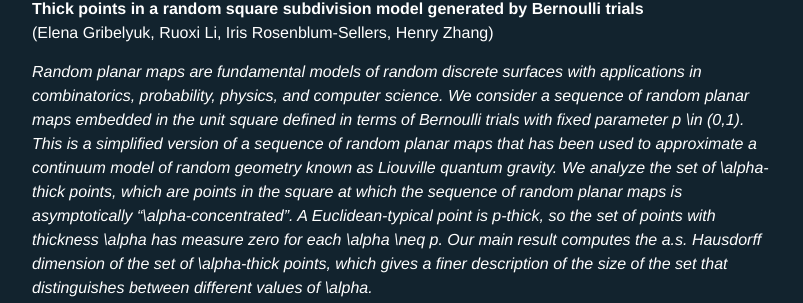
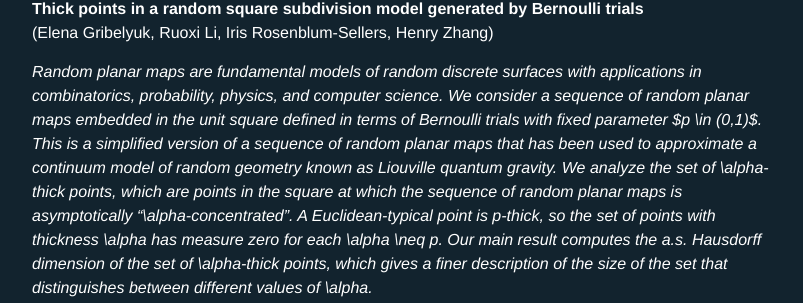
Before and after one commit to ColumbiaUndergradMathModeling/Home, a Jekyll site: the page built from pages/sums/su21.md, in a window 1280 px wide and 900 px high, scrolled down 723 px. Shown: the part 197-500 px from the top of the window, without its empty margins (238-1041 px from the left). Built offline with Jekyll 4.4.1, drawn with Linux system fonts in a browser that asks for light colours; our own code applies the rules of GitHub Pages for plain Markdown files.

```diff
--- a/pages/sums/su21.md
+++ b/pages/sums/su21.md
@@ -42,7 +46,7 @@ Join Zoom Meeting [here.](https://columbiauniversity.zoom.us/j/93384395727?pwd=T
 (Elena Gribelyuk, Ruoxi Li, Iris Rosenblum-Sellers, Henry Zhang)
 
 *Random planar maps are fundamental models of random discrete surfaces with applications in combinatorics, probability, physics, and computer science.
-We consider a sequence of random planar maps embedded in the unit square defined in terms of Bernoulli trials with fixed parameter p \in (0,1).  This is a simplified version of a sequence of random planar maps that has been used to approximate a continuum model of random geometry known as Liouville quantum gravity.
+We consider a sequence of random planar maps embedded in the unit square defined in terms of Bernoulli trials with fixed parameter $p \in (0,1)$.  This is a simplified version of a sequence of random planar maps that has been used to approximate a continuum model of random geometry known as Liouville quantum gravity.
 We analyze the set of \alpha-thick points, which are points in the square at which the sequence of random planar maps is asymptotically "\alpha-concentrated".  A Euclidean-typical point is p-thick, so the set of points with thickness \alpha has measure zero for each \alpha \neq p. Our main result computes the a.s. Hausdorff dimension of the set of \alpha-thick points, which gives a finer description of the size of the set that distinguishes between different values of \alpha.*
 
 **Constructing an estimator of FBM under noise** <br/>
```
Also changed, not shown: other parts of pages/sums/su21.md (+4 -0 lines).
